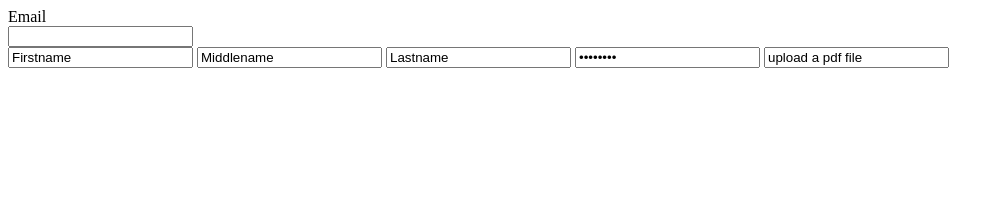
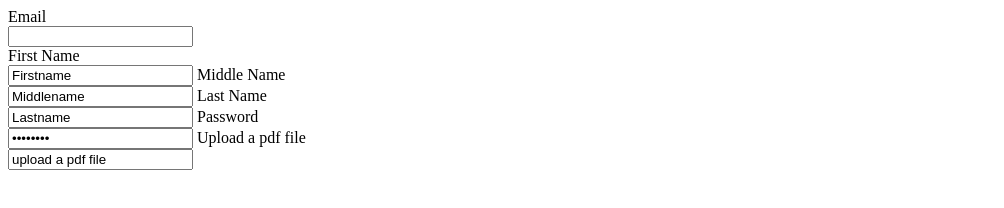
Before and after one commit to DRajasekaran/Html-1-Demo, a plain HTML site: page index.html in a window 1280 px wide. Shown: the whole page, without its empty margins (0-1004 px from the left). Drawn offline with Linux system fonts and the light colour scheme.

Commit message:
Add files via upload

```diff
--- a/index.html
+++ b/index.html
@@ -10,10 +10,15 @@
 <form action="">
 <label for="email">Email</label><br>
 <input type="email" name="Email" id="email"><br>
+<label for="firstname">First Name</label><br>
 <input type="firstname" value="Firstname">
+<label for="middlename">Middle Name</label><br>
 <input type="middlename" value="Middlename">
+<label for="lastname">Last Name</label><br>
 <input type="lastname" value="Lastname">
+<label for="password">Password</label><br>
 <input type="password" value="Password">
+<label for="upload a pdf file">Upload a pdf file</label><br>
 <input type="Upload a pdf file" value="upload a pdf file">
 </form>
 </body>
```
